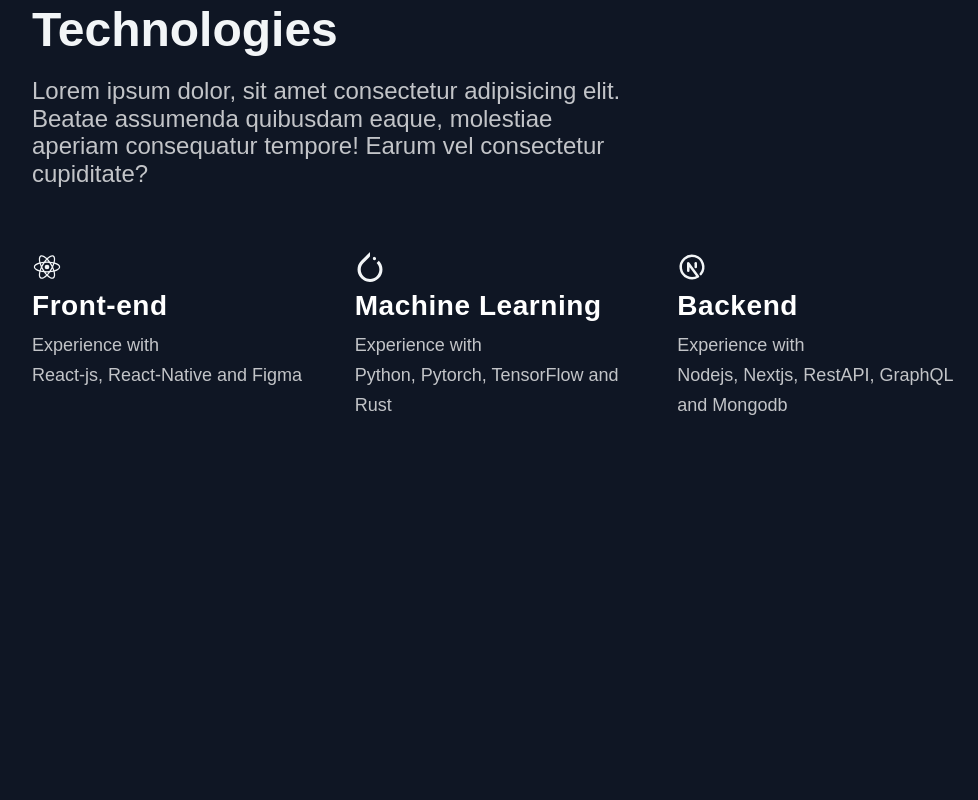
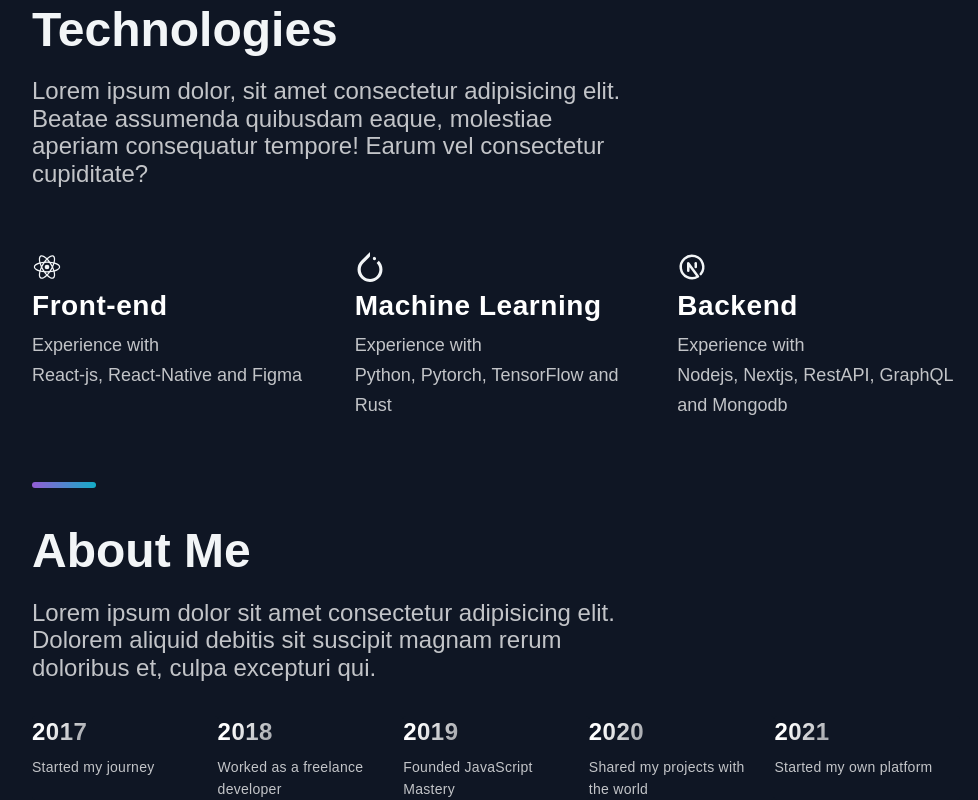
Before and after one commit to mayo7e/MY_PORTFOIO, a React (Create React App) app: page / in a window 1280 px wide. Shown: the part 2003-2803 px from the top of the page, without its empty margins (144-1122 px from the left). Before the commit the page ends 2453 px from the top, so only its background shows below. Built offline with nearby package versions, Linux system fonts and the light colour scheme.

Commit message:
timeline section

```diff
--- a/src/App.js
+++ b/src/App.js
@@ -6,6 +6,7 @@ import List from './components/hero/Hero'
 import Projects from './components/projects/Projects'
 import Technologies from './components/technologies/Technologies'
 import Hero from './components/hero/Hero'
+import Timeline from './components/timeline/Timeline'
 
 
 
@@ -29,6 +30,7 @@ const App = () => {
               <Hero />
               <Projects />
               <Technologies />
+              <Timeline />
       </Layout>
 
     </ThemeProvider>
--- a/src/components/timeline/Timeline.jsx
+++ b/src/components/timeline/Timeline.jsx
@@ -1,14 +1,35 @@
 
 
+import React, {useRef} from 'react'
+import { Section, SectionTitle, SectionText, SectionDivider } from '../../styles/GlobalComponents'
 
-import React from 'react'
+import { TimeLineData } from '../../constants/constants'
 
-const Map = () => {
+import {CarouselItem, CarouselTitle, CarouselText, CarouselContainer} from "./TimelineStyles"
+
+const Timeline = () => {
   return (
-    <div>
-      <h1>Map</h1>
-    </div>
+      <Section>
+        <SectionDivider />
+        <SectionTitle>About Me</SectionTitle>
+        <SectionText>
+              Lorem ipsum dolor sit amet consectetur adipisicing elit.
+              Dolorem aliquid debitis sit suscipit magnam rerum doloribus et, culpa excepturi qui.
+        </SectionText>
+        <div>
+          <CarouselContainer>
+                {TimeLineData.map(({year, text, id})=> (
+                    <CarouselItem>
+                          <CarouselTitle>{year}</CarouselTitle>
+                          <CarouselText>{text}</CarouselText>
+                  </CarouselItem>
+
+                    ))}
+            </CarouselContainer>
+        </div>
+      </Section>
+
   )
 }
 
-export default Map
+export default Timeline
--- a/src/components/timeline/TimelineStyles.js
+++ b/src/components/timeline/TimelineStyles.js
@@ -0,0 +1,41 @@
+
+import styled from "styled-components"
+
+
+export const CarouselContainer = styled.div`
+display: grid;
+grid-template-columns: repeat(5, 1fr);
+max-width: 1040px;
+  background: #0F1624;
+  padding: 0rem;
+  list-style:none;
+
+
+`
+export const CarouselItem = styled.div`
+ background: #0F1624;
+  border-radius: 3px;
+  max-width: 196px;
+
+`
+export const CarouselTitle = styled.h4`
+    font-weight: bold;
+  font-size: 24px;
+  line-height: 32px;
+  letter-spacing: 0.02em;
+  display: flex;
+  /* This gradient is different due to the size of the Title container, it must transition sooner to be visible on the text */
+  background: linear-gradient(121.57deg, #FFFFFF 10%, rgba(255, 255, 255, 0.66) 30.15%);
+  -webkit-background-clip: text;
+  -webkit-text-fill-color: transparent;
+  margin-bottom: 8px;
+
+`
+export const CarouselText = styled.p`
+      font-size: 14px;
+  line-height: 22px;
+  letter-spacing: 0.02em;
+  color: rgba(255, 255, 255, 0.75);
+  padding-right: 16px;
+
+`
```
